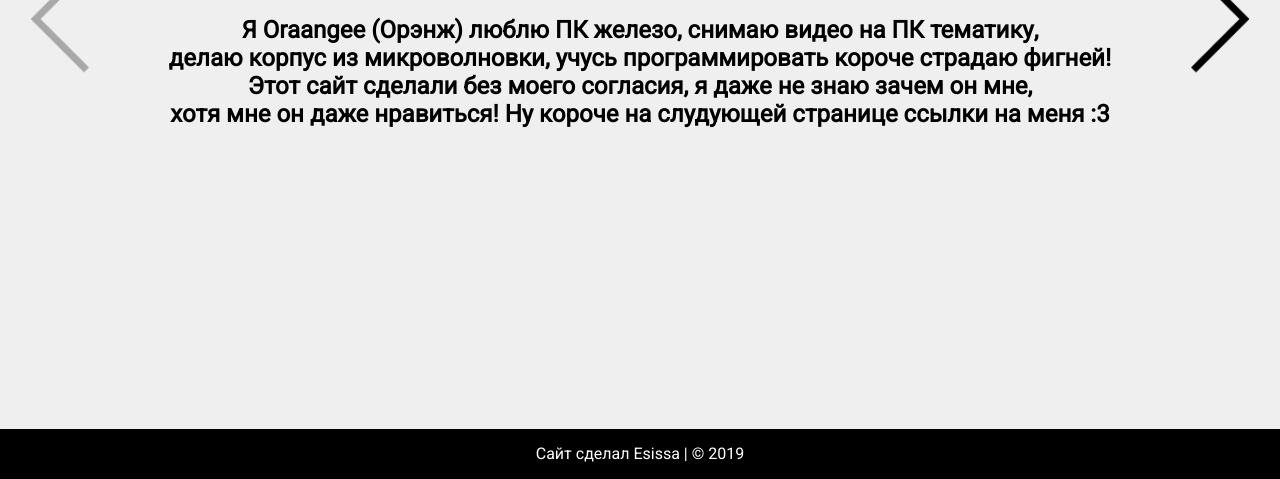
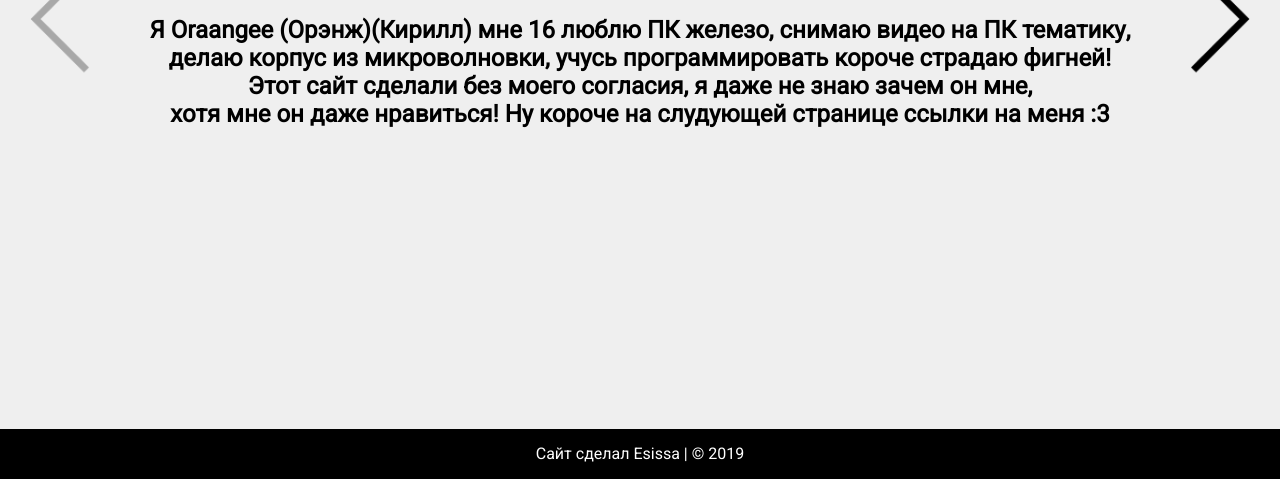
Before and after one commit to Oraangee/oraangee.github.io, a plain HTML site: page index.html in a window 1280 px wide. Shown: the part 321-800 px from the top of the page. Drawn offline with Linux system fonts and the light colour scheme.

Commit message:
Initial commit

```diff
--- a/index.html
+++ b/index.html
@@ -15,7 +15,7 @@
  		<div class="arrow_l_d"><img src="images/arrow_l_o.png" width="120" height="120"></div>
  		<i><h1>Кто я такой?</h1></i>
  		<br/>
- 		<h2>Я Oraangee (Орэнж) люблю ПК железо, снимаю видео на ПК тематику,<br>делаю корпус из микроволновки, учусь программировать короче страдаю фигней!<br>Этот сайт сделали без моего согласия, я даже не знаю зачем он мне,<br>хотя мне он даже нравиться! Ну короче на слудующей странице ссылки на меня :3</h2>
+ 		<h2>Я Oraangee (Орэнж)(Кирилл) мне 16 люблю ПК железо, снимаю видео на ПК тематику,<br>делаю корпус из микроволновки, учусь программировать короче страдаю фигней!<br>Этот сайт сделали без моего согласия, я даже не знаю зачем он мне,<br>хотя мне он даже нравиться! Ну короче на слудующей странице ссылки на меня :3</h2>
  	</div>
  	<div class="footer">
  		<p>Сайт сделал Esissa | © <script type="text/javascript">document.write(new Date().getFullYear());</script></p>
```
